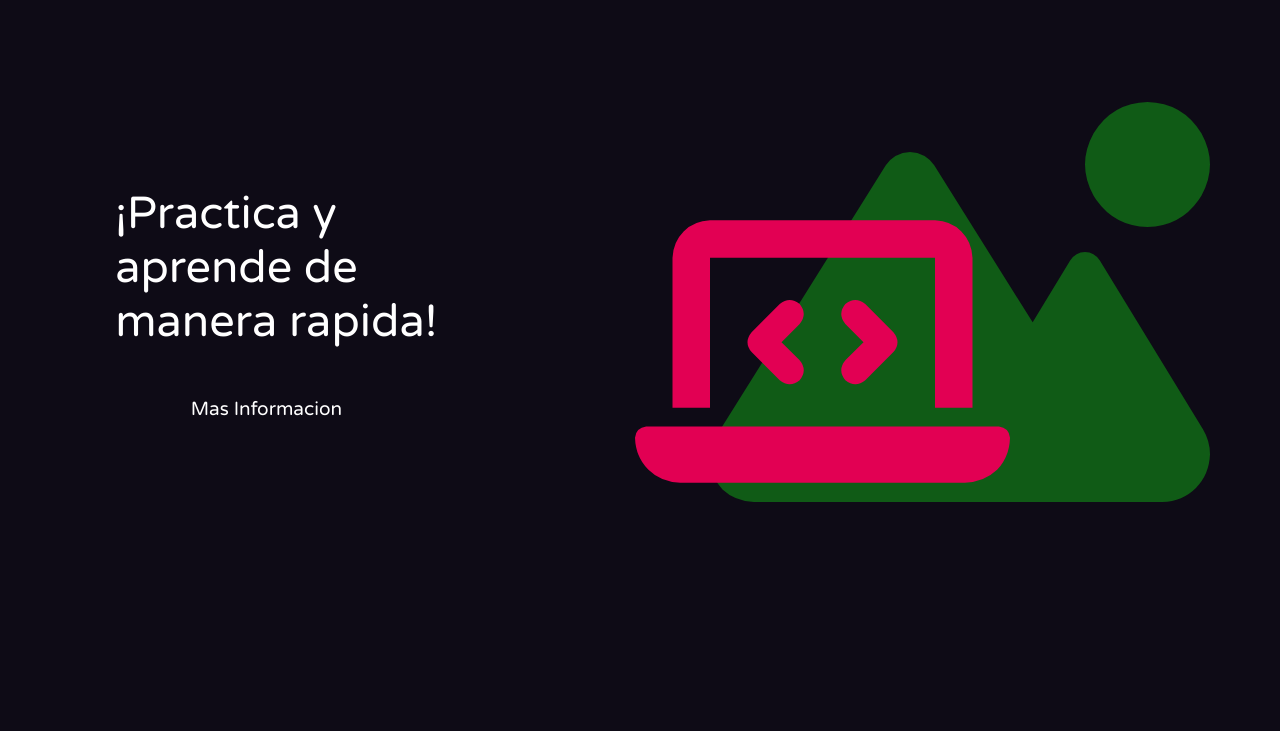
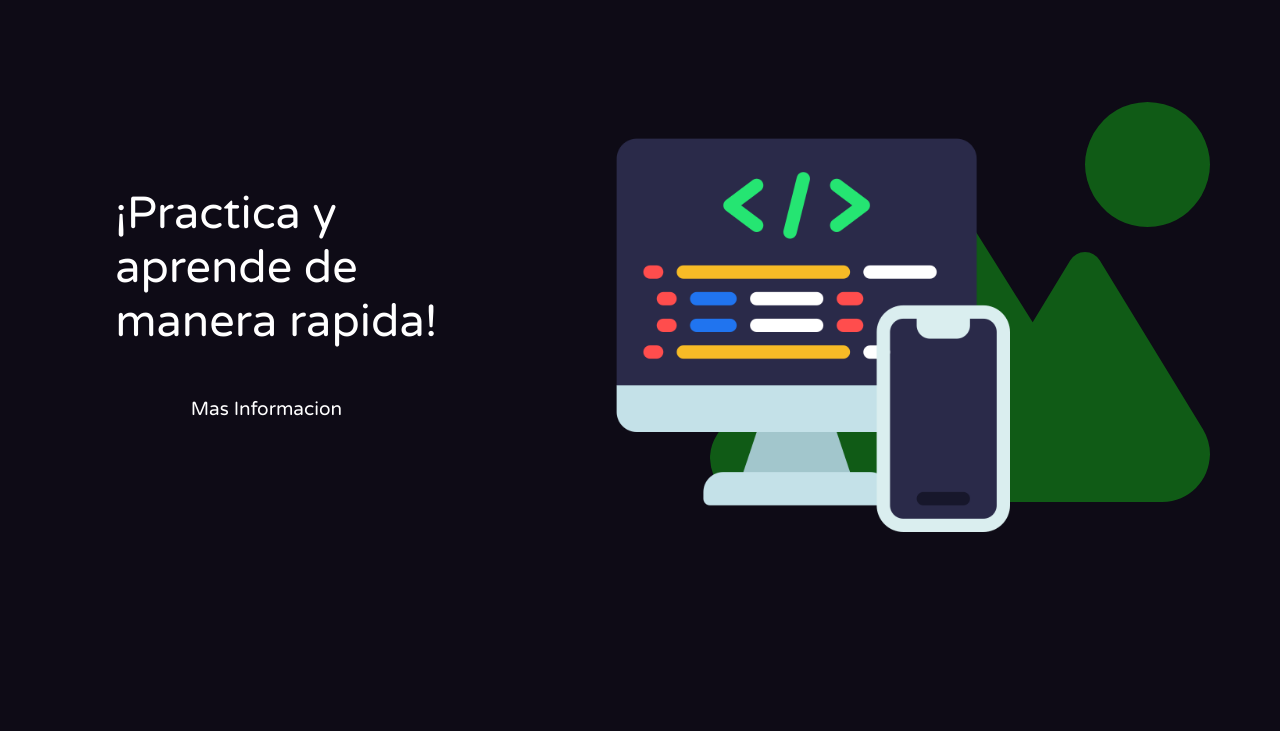
Before and after one commit to wolfis21/CompilerOnline, a Django app: page / in a window 1280 px wide. Shown: the part 55-786 px from the top of the page. Run offline with Django 4.2, Linux system fonts and the light colour scheme; some libraries are stand-ins or nearby versions.

Commit message:
cambio de imagen en el main

```diff
--- a/CompilerOnline/system/static/css/styles.css
+++ b/CompilerOnline/system/static/css/styles.css
@@ -196,13 +196,12 @@ p{
     outline: none;
 }
 
-.row-main .section-right-main i.main-icon-adelante{
+.row-main .section-right-main img{
     position: absolute;
-    color: rgb(226,0,83);
-    font-size: 300px;
-    top: 25%;
-    left: -15%;
-
+    width: 400px;
+    height: 400px;
+    top: 30px;
+    right: 200px;
 }
 
 /* compilador */
--- a/CompilerOnline/system/templates/index.html
+++ b/CompilerOnline/system/templates/index.html
@@ -22,7 +22,7 @@
     </section>
     <section class="section-right-main">
         <i class="fa-solid fa-mountain-sun main-icon-atras">
-            <i class="fa-solid fa-laptop-code main-icon-adelante"></i>
+            <img src="{%static 'images/desarrollo-movil.png'%}" class="main-icon-adelante">
         </i>
     </section>
 </div>
```
Also changed, not shown: CompilerOnline/system/static/images/desarrollo-movil.png (added).
